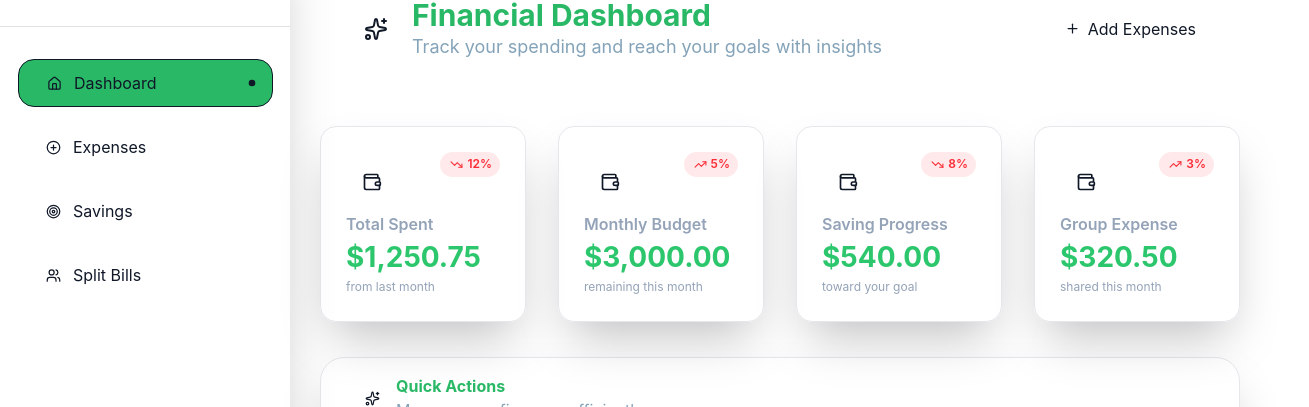
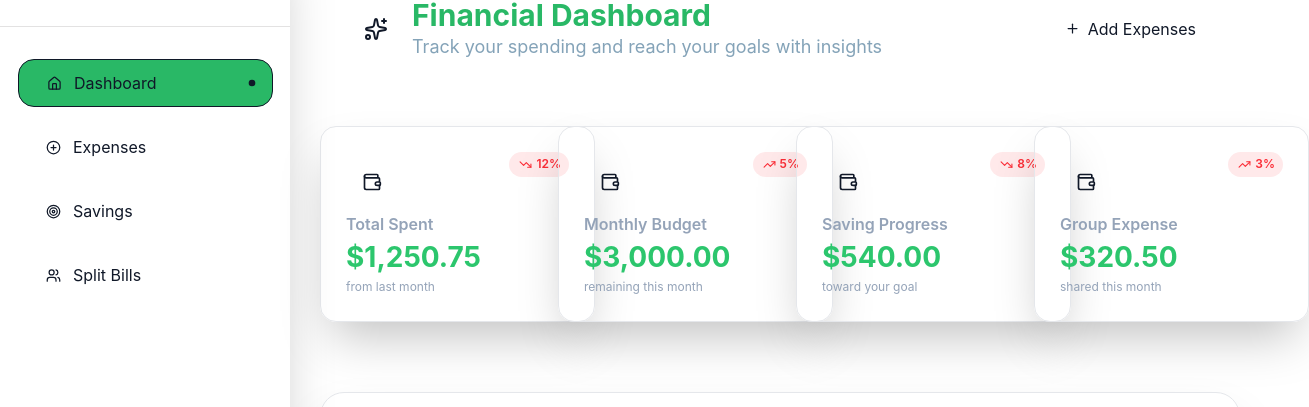
Before and after one commit to mekihallil/finance-tracker, a React (Vite) app in the folder frontend/: page / in a window 1280 px wide. Shown: the part 69-476 px from the top of the page, 1309 px wide, since content can reach past the window. Built offline with nearby package versions, Linux system fonts and the light colour scheme; no server answers.

Commit message:
style(dashboard): center summary cards for better visual balance

```diff
--- a/frontend/src/components/dashboard/AccountSummary.tsx
+++ b/frontend/src/components/dashboard/AccountSummary.tsx
@@ -76,7 +76,7 @@ const StatCardItem: FC<StatCardItemProps> = ({ card }): ReactElement => {
 
 export const AccountSummary: FC = (): ReactElement => {
   return (
-    <section className="flex gap-8 mb-8.75">
+    <section className="grid grid-cols-4 gap-8 mb-8.75">
       {STAT_CARDS.map((card) => (
         <StatCardItem key={card.id} card={card} />
       ))}
--- a/frontend/src/page/Dashborad.tsx
+++ b/frontend/src/page/Dashborad.tsx
@@ -9,7 +9,9 @@ export const Dashboard: FC = (): ReactElement => {
     <main>
       <div className="ml-80 mr-10">
         <FinancialDashbaord />
-        <AccountSummary />
+        <div className="flex justify-center">
+          <AccountSummary />
+        </div>
         <QuickActions />
         <RecentExpenses />
       </div>
```
